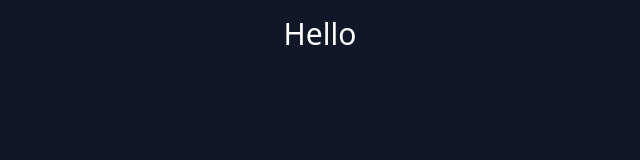
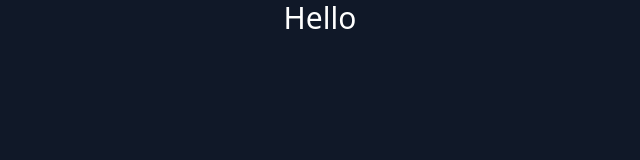
Before and after one commit to Eran2001/react-course, a React (Vite) app: page / in a window 1280 px wide. Shown: the top 160 px of the page, without its empty margins (320-960 px from the left). Built offline with nearby package versions, Linux system fonts and the light colour scheme.

Commit message:
add some tailwind css

```diff
--- a/src/App.jsx
+++ b/src/App.jsx
@@ -1,9 +1,7 @@
-import CompoA from "./CompoA";
-
 const App = () => {
   return (
-    <div className="h-screen bg-gray-900 text-white p-4">
-      <CompoA />
+    <div className="flex flex-col items-center bg-gray-900 text-white h-screen text-3xl">
+      <h1>Hello</h1>
     </div>
   );
 };
```
